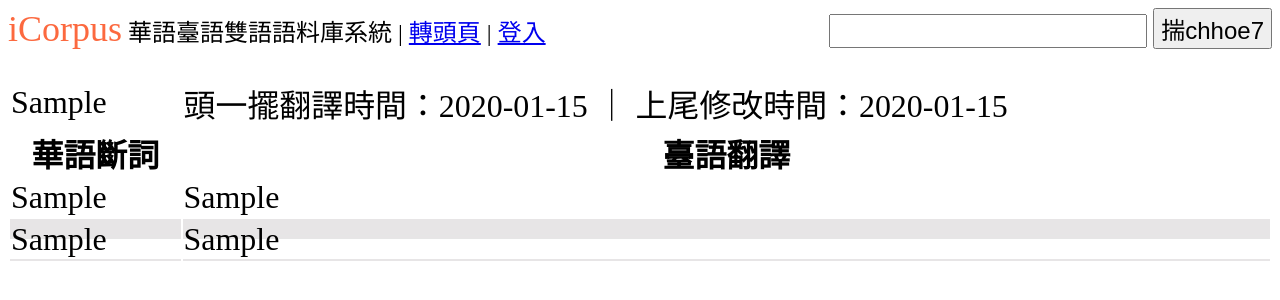
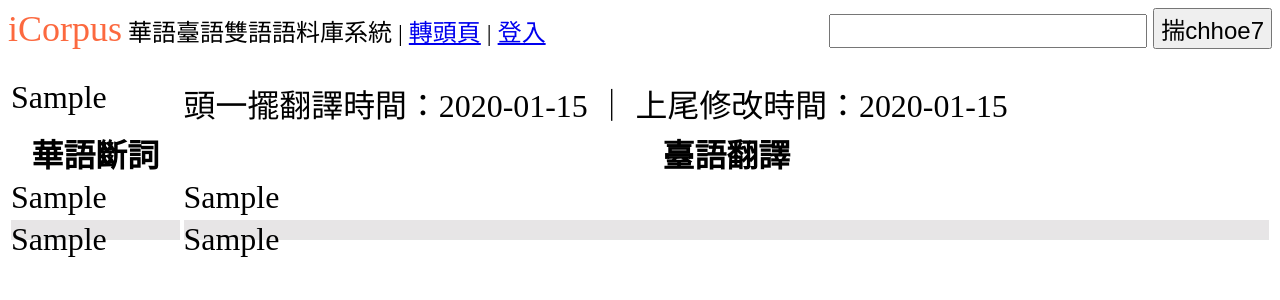
Before and after one commit to sih4sing5hong5/icorpus, a Django app: a page that uses 文章/templates/文章/看文章.html in a window 1280 px wide. Shown: the top 300 px of the page. Run offline with Django 3.2, Linux system fonts and the light colour scheme; tables that the repository leaves empty hold one stand-in row (values such as "Sample post").

Commit message:
改看結果　丞宏

```diff
--- a/文章/static/文章/內容.css
+++ b/文章/static/文章/內容.css
@@ -1,6 +1,12 @@
-table.資料 {
+table.資料
+{
 	width: 100%;
 	font-size: 133%;
+}
+
+table.資料 td
+{
+	vertical-align: top;
 }
 
 table.資料 td.倒爿 {
@@ -19,7 +25,15 @@ table.資料 td.行號 textarea.文章 {
 	width: 2em;
 }
 
-textarea.文章 {
+div.文章
+{
+	overflow-x: auto;
+	overflow-y: auto;
+	white-space: nowrap;
+}
+
+textarea.文章
+{
 	overflow-x: scroll;
 	overflow-y: hidden;
 	width: 100%;
@@ -27,7 +41,8 @@ textarea.文章 {
 	white-space: nowrap;
 }
 
-.橫線 {
+.橫線
+{
 	background-image: url('橫線.jpg');
 	/*background-size: 150%;*/
 	background-repeat: repeat;
--- a/文章/templates/文章/全部文章.html
+++ b/文章/templates/文章/全部文章.html
@@ -13,7 +13,7 @@
 	    	<td>{{ 文.分類 }}</td>
 	    	<td>{{ 文.原本標題 }}</td>
 	    	<td>
-	        	<a href="{% url '看文章' 文.id %}">翻譯結果</a>
+	        	<a href="{% url '看文章' 文.id %}">看結果</a>
 	        </td>
 			{% if 有登入無 %}
 		        <td>
--- a/文章/templates/文章/看文章.html
+++ b/文章/templates/文章/看文章.html
@@ -21,8 +21,8 @@
 		</tr>
 		<tr>
 			<!-- <td>{{ 文章.原本內容|linebreaksbr }}</td> -->
-			<td class="橫線">{{ 何澤政文章.斷詞內容|linebreaksbr }}</td>
-			<td class="橫線">{{ 何澤政文章.教羅內容|linebreaksbr }}</td>
+			<td><div class="文章 橫線">{{ 何澤政文章.斷詞內容|linebreaksbr }}</div></td>
+			<td><div class="文章 橫線">{{ 何澤政文章.教羅內容|linebreaksbr }}</div></td>
 		</tr>
 	</table>
 	{% else %}
```
